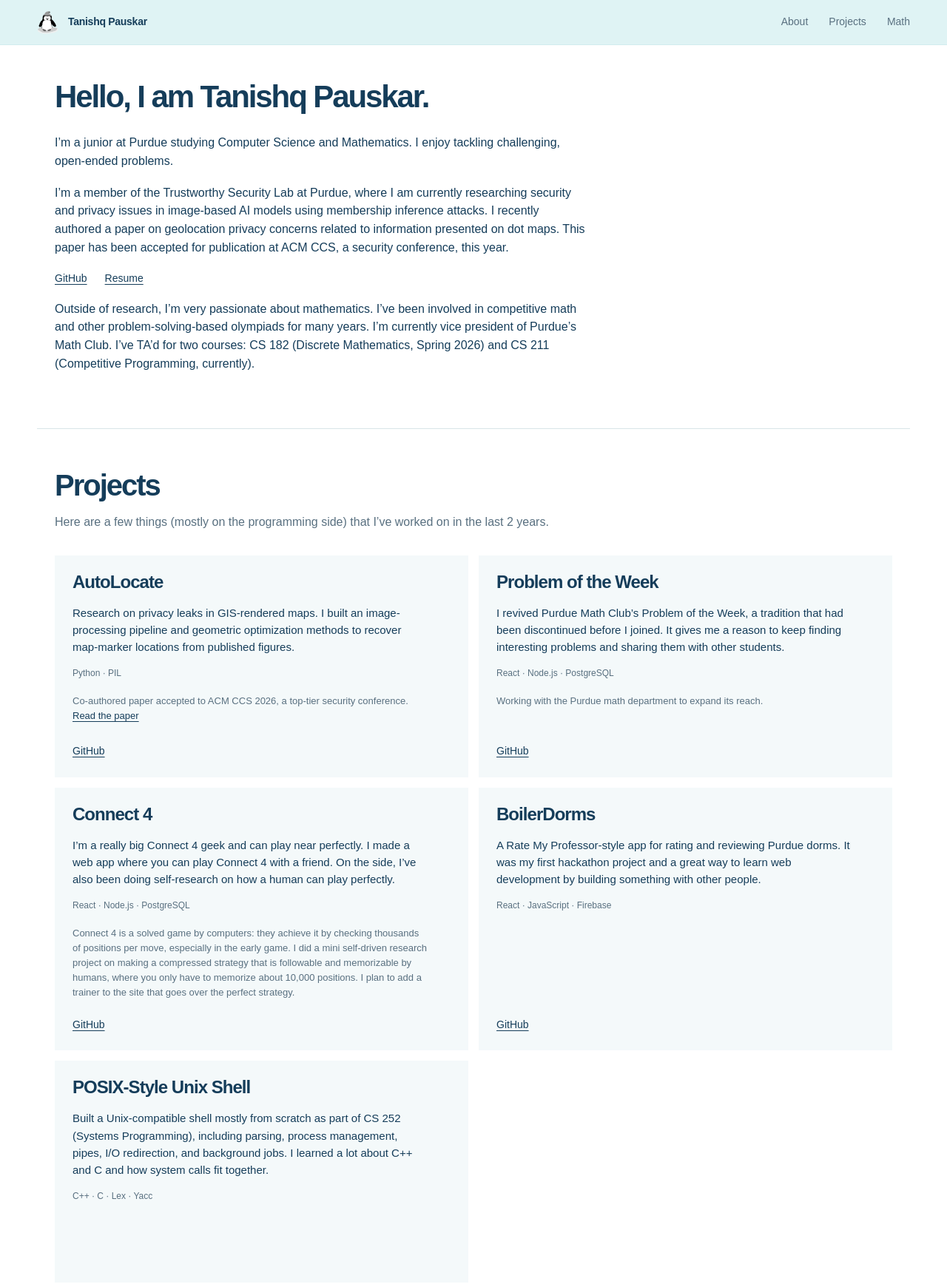
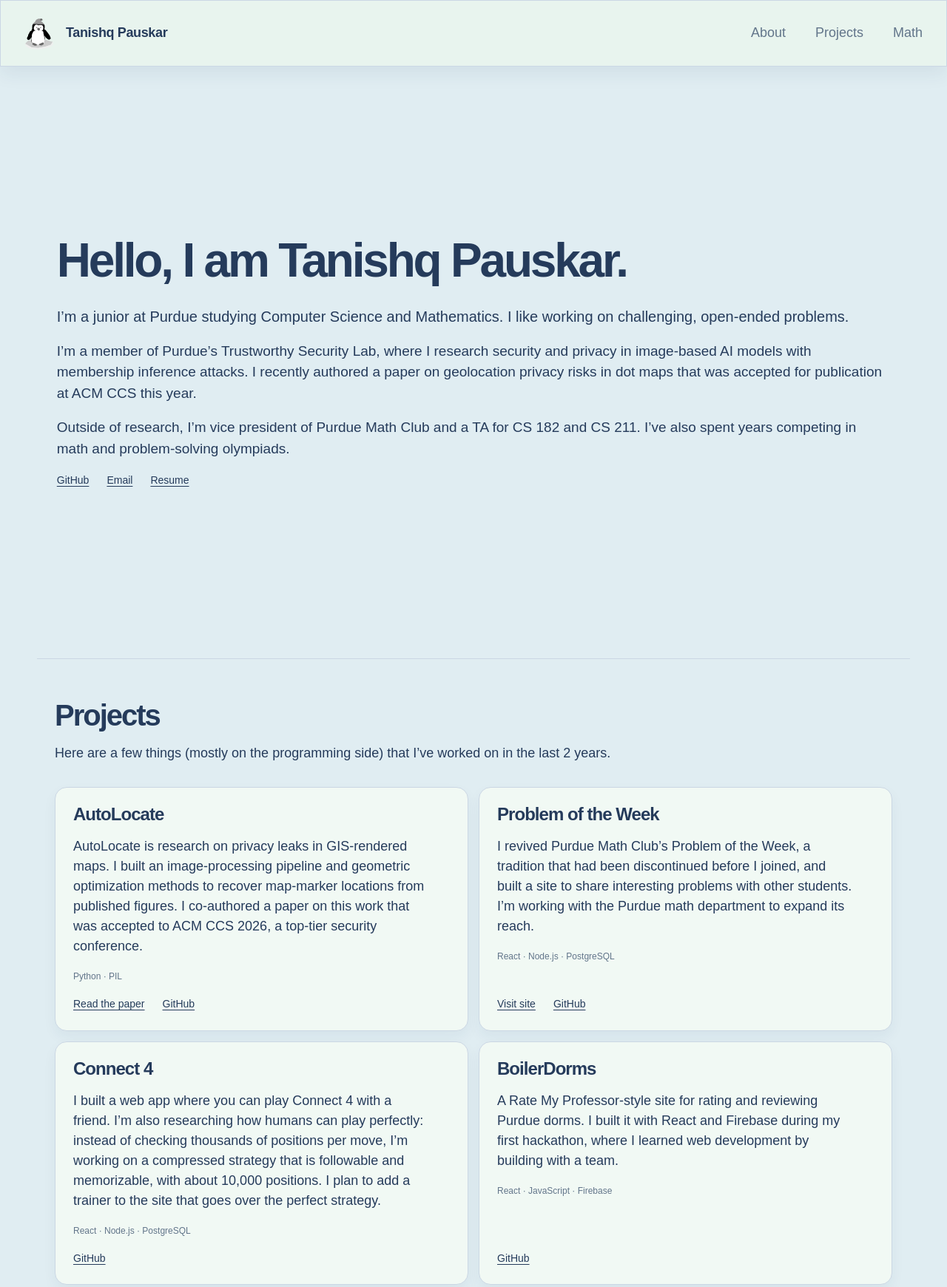
Before and after one commit to PuddlesPenguin/Personal-Website, a plain HTML site: page index.html in a window 1280 px wide. Shown: the top 1740 px of the page at 74% size. Drawn offline with Linux system fonts and the light colour scheme; a web font is replaced by a local one.

Commit message:
Refine portfolio content and visual styling

```diff
--- a/index.html
+++ b/index.html
@@ -4,7 +4,7 @@
     <meta charset="utf-8" />
     <meta name="viewport" content="width=device-width, initial-scale=1" />
     <meta name="description" content="Tanishq Pauskar — math, computer science, and hard problems." />
-    <title>Tanishq Pauskar — math & computer science</title>
+    <title>Tanishq Pauskar</title>
     <link rel="icon" href="Penguin.svg" type="image/svg+xml" />
     <link rel="preconnect" href="https://fonts.googleapis.com" />
     <link rel="preconnect" href="https://fonts.gstatic.com" crossorigin />
@@ -30,23 +30,26 @@
 
     <main>
       <section id="about" class="hero page-section">
-        <div class="hero-copy">
+        <div class="hero-card">
+          <div class="hero-copy">
             <h1>Hello, I am Tanishq Pauskar.</h1>
             <p class="intro">
-              I’m a junior at Purdue studying Computer Science and Mathematics. I enjoy tackling challenging, open-ended problems.
+              I’m a junior at Purdue studying Computer Science and Mathematics. I like working on challenging, open-ended problems.
             </p>
             <p class="about-detail">
-              I’m a member of the Trustworthy Security Lab at Purdue, where I am currently researching security and privacy issues in image-based AI models using membership inference attacks. I recently authored a paper on geolocation privacy concerns related to information presented on dot maps. This paper has been accepted for publication at ACM CCS, a security conference, this year.
+              I’m a member of Purdue’s Trustworthy Security Lab, where I research security and privacy in image-based AI models with membership inference attacks. I recently authored a paper on geolocation privacy risks in dot maps that was accepted for publication at ACM CCS this year.
             </p>
+            <div class="hero-follow-up">
+              <p class="about-detail">
+                Outside of research, I’m vice president of Purdue Math Club and a TA for CS 182 and CS 211. I’ve also spent years competing in math and problem-solving olympiads.
+              </p>
+            </div>
             <div class="link-row" aria-label="External links">
               <a class="text-link" href="https://github.com/PuddlesPenguin" target="_blank" rel="noreferrer">GitHub</a>
+              <a class="text-link" href="mailto:tppauskar@gmail.com">Email</a>
               <a class="text-link" href="Tanishq-Pauskar-Resume.pdf" target="_blank" rel="noreferrer">Resume</a>
             </div>
-        </div>
-        <div class="hero-follow-up">
-          <p class="about-detail">
-            Outside of research, I’m very passionate about mathematics. I’ve been involved in competitive math and other problem-solving-based olympiads for many years. I’m currently vice president of Purdue’s Math Club. I’ve TA’d for two courses: CS 182 (Discrete Mathematics, Spring 2026) and CS 211 (Competitive Programming, currently).
-          </p>
+          </div>
         </div>
       </section>
 
@@ -59,31 +62,34 @@
         <div class="project-grid">
           <article class="project-card project-card-featured">
             <h3>AutoLocate</h3>
-            <p>Research on privacy leaks in GIS-rendered maps. I built an image-processing pipeline and geometric optimization methods to recover map-marker locations from published figures.</p>
+            <p>AutoLocate is research on privacy leaks in GIS-rendered maps. I built an image-processing pipeline and geometric optimization methods to recover map-marker locations from published figures. I co-authored a paper on this work that was accepted to ACM CCS 2026, a top-tier security conference.</p>
             <p class="project-tools">Python · PIL</p>
-            <p class="project-note">Co-authored paper accepted to ACM CCS 2026, a top-tier security conference. <a class="inline-link" href="https://arxiv.org/abs/2609.07623" target="_blank" rel="noreferrer">Read the paper</a></p>
-            <a class="card-link" href="https://github.com/PuddlesPenguin/AutoLocate" target="_blank" rel="noreferrer">GitHub</a>
+            <div class="project-card-links">
+              <a class="card-link" href="https://arxiv.org/abs/2609.07623" target="_blank" rel="noreferrer">Read the paper</a>
+              <a class="card-link" href="https://github.com/PuddlesPenguin/AutoLocate" target="_blank" rel="noreferrer">GitHub</a>
+            </div>
           </article>
 
           <article class="project-card">
             <h3>Problem of the Week</h3>
-            <p>I revived Purdue Math Club’s Problem of the Week, a tradition that had been discontinued before I joined. It gives me a reason to keep finding interesting problems and sharing them with other students.</p>
+            <p>I revived Purdue Math Club’s Problem of the Week, a tradition that had been discontinued before I joined, and built a site to share interesting problems with other students. I’m working with the Purdue math department to expand its reach.</p>
             <p class="project-tools">React · Node.js · PostgreSQL</p>
-            <p class="project-note">Working with the Purdue math department to expand its reach.</p>
-            <a class="card-link" href="https://github.com/PuddlesPenguin/POTW" target="_blank" rel="noreferrer">GitHub</a>
+            <div class="project-card-links">
+              <a class="card-link" href="https://purdue-math-club-potw.onrender.com/" target="_blank" rel="noreferrer">Visit site</a>
+              <a class="card-link" href="https://github.com/PuddlesPenguin/POTW" target="_blank" rel="noreferrer">GitHub</a>
+            </div>
           </article>
 
           <article class="project-card">
             <h3>Connect 4</h3>
-            <p>I’m a really big Connect 4 geek and can play near perfectly. I made a web app where you can play Connect 4 with a friend. On the side, I’ve also been doing self-research on how a human can play perfectly.</p>
+            <p>I built a web app where you can play Connect 4 with a friend. I’m also researching how humans can play perfectly: instead of checking thousands of positions per move, I’m working on a compressed strategy that is followable and memorizable, with about 10,000 positions. I plan to add a trainer to the site that goes over the perfect strategy.</p>
             <p class="project-tools">React · Node.js · PostgreSQL</p>
-            <p class="project-note">Connect 4 is a solved game by computers: they achieve it by checking thousands of positions per move, especially in the early game. I did a mini self-driven research project on making a compressed strategy that is followable and memorizable by humans, where you only have to memorize about 10,000 positions. I plan to add a trainer to the site that goes over the perfect strategy.</p>
             <a class="card-link" href="https://github.com/PuddlesPenguin/Connect4com" target="_blank" rel="noreferrer">GitHub</a>
           </article>
 
           <article class="project-card">
             <h3>BoilerDorms</h3>
-            <p>A Rate My Professor-style app for rating and reviewing Purdue dorms. It was my first hackathon project and a great way to learn web development by building something with other people.</p>
+            <p>A Rate My Professor-style site for rating and reviewing Purdue dorms. I built it with React and Firebase during my first hackathon, where I learned web development by building with a team.</p>
             <p class="project-tools">React · JavaScript · Firebase</p>
             <a class="card-link" href="https://github.com/PuddlesPenguin/Hello-World-2024" target="_blank" rel="noreferrer">GitHub</a>
           </article>
@@ -108,20 +114,20 @@
             <div class="accomplishment-text">
               <p class="accomplishment-category">Math</p>
               <ul>
-                <li>Putnam: ranked 109th out of 4,000+ contestants</li>
-                <li>USAMO: national olympiad bronze medal</li>
-                <li>USAJMO: winner</li>
-                <li>AMC 12: perfect national math score</li>
-                <li>ARML: top 30 individual finish</li>
+                <li>Ranked 109th out of 4,000+ contestants on the 2024 Putnam</li>
+                <li>Earned a national olympiad bronze medal in the 2024 USAMO</li>
+                <li>Was awarded the USAJMO Winner award in 2022</li>
+                <li>Earned a perfect national score on the 2023 AMC 12</li>
+                <li>Finished in the top 30 individually at the 2024 ARML</li>
               </ul>
               <p class="accomplishment-category">Programming</p>
               <ul>
-                <li><a class="inline-link" href="https://codeforces.com/profile/puddles_penguin" target="_blank" rel="noreferrer">Codeforces</a>: 2079-rated Candidate Master, top 2.5% worldwide</li>
-                <li>ICPC Purdue: second-place team finish</li>
+                <li>Achieved a 2079 rating on <a class="inline-link" href="https://codeforces.com/profile/puddles_penguin" target="_blank" rel="noreferrer">Codeforces</a> as a Candidate Master, placing in the top 2.5% worldwide</li>
+                <li>Finished second as a team at ICPC Purdue</li>
               </ul>
               <p class="accomplishment-category">Physics</p>
               <ul>
-                <li>USAPhO: national physics olympiad bronze</li>
+                <li>Earned a national physics olympiad bronze medal in the 2023 USAPhO</li>
               </ul>
             </div>
           </div>
@@ -129,12 +135,10 @@
           <div class="setting-panel">
             <div class="panel-label">Problem setting</div>
             <p>I’ve written for many different competitions at the state and national levels. More recently, I’ve been getting into problem setting for competitive programming.</p>
+            <div class="problem-link">
+              <p>Here is a link to a few problems I’ve made in the past that I think are cool: <a class="inline-link" href="Tanishq-Pauskar-Problems.pdf" download="Tanishq-Pauskar-Problems.pdf">problems</a>.</p>
+            </div>
           </div>
-        </div>
-
-        <div class="problem-link">
-          <p>Problems that I’ve made in the past that I think are cool.</p>
-          <a class="text-link" href="Tanishq-Pauskar-Problems.pdf" download="Tanishq-Pauskar-Problems.pdf">Download the problems PDF</a>
         </div>
       </section>
     </main>
--- a/script.js
+++ b/script.js
@@ -7,6 +7,7 @@ const updateActiveNav = () => {
     return distance < closest.distance ? { id: section.id, distance } : closest;
   }, { id: "about", distance: Infinity });
   navLinks.forEach((link) => link.toggleAttribute("aria-current", link.getAttribute("href") === `#${current.id}`));
+  document.body.dataset.section = current.id;
 };
 
 window.addEventListener("scroll", updateActiveNav, { passive: true });
--- a/styles.css
+++ b/styles.css
@@ -1,22 +1,25 @@
 :root {
-  --ink: #153d5a;
-  --muted: #597080;
-  --line: #d8e5e8;
-  --paper: #ffffff;
-  --cyan: #dff3f4;
-  --blue-pale: #f4f9fa;
-  --orange: #f4a261;
+  --ink: #253b5b;
+  --muted: #62758a;
+  --line: #cbd7e4;
+  --paper: #fbfdff;
+  --canvas: #e0edf2;
+  --blue-pale: #eaf4f8;
+  --green-pale: #e8f4ee;
   --max: 1180px;
 }
 
 * { box-sizing: border-box; }
-html { scroll-behavior: smooth; }
+html { scroll-behavior: smooth; scroll-padding-top: 88px; }
 body {
   margin: 0;
+  min-height: 100vh;
+  padding: 0 16px 32px;
   color: var(--ink);
-  background: var(--paper);
+  background: var(--canvas);
+  transition: background-color .6s ease;
   font-family: "ABeeZee", Arial, sans-serif;
-  font-size: 16px;
+  font-size: 18px;
   line-height: 1.55;
   overflow-x: hidden;
 }
@@ -25,88 +28,115 @@ img, svg { max-width: 100%; }
 
 .site-header {
   align-items: center;
-  background: var(--cyan);
-  border-bottom: 1px solid #d1ecee;
+  background: var(--green-pale);
+  border: 1px solid var(--line);
+  border-radius: 0;
   display: flex;
   gap: 16px;
   justify-content: space-between;
-  left: 0;
-  padding: 14px max(24px, calc((100vw - var(--max)) / 2));
+  margin: 0 auto;
+  padding: 22px 32px;
   position: sticky;
-  right: 0;
   top: 0;
+  width: calc(100% + 32px);
+  margin-left: -16px;
+  margin-right: -16px;
   z-index: 10;
+  box-shadow: 0 10px 24px rgba(21, 61, 90, .07);
+  transition: background-color .6s ease;
 }
 .brand, .site-nav, .link-row, .card-link { align-items: center; display: flex; }
-.brand { font-size: 14px; font-weight: 600; gap: 10px; letter-spacing: -.02em; }
-.brand-mark { display: block; height: 32px; width: 32px; }
+.brand { font-size: 18px; font-weight: 600; gap: 12px; letter-spacing: -.02em; }
+.brand-mark { display: block; height: 44px; width: 44px; }
 .brand-mark img { display: block; height: 100%; object-fit: contain; width: 100%; }
-.site-nav { gap: 28px; font-size: 14px; }
+.site-nav { gap: 40px; font-size: 18px; }
 .site-nav a { color: var(--muted); transition: color .15s ease; }
 .site-nav a:hover, .site-nav a:focus-visible, .site-nav a[aria-current="true"] { color: var(--ink); }
 
-.page-section { margin: 0 auto; max-width: var(--max); padding: 56px 24px; scroll-margin-top: 55px; }
-.hero { min-height: auto; padding-bottom: 56px; padding-top: 48px; }
-.hero-follow-up { margin-top: 18px; }
+.page-section { margin: 0 auto; max-width: var(--max); min-height: calc(100vh - 88px); min-height: calc(100svh - 88px); padding: 56px 24px; scroll-margin-top: 88px; }
+main {
+  background: transparent;
+  border: 0;
+  box-shadow: none;
+  margin: 0 auto;
+  max-width: none;
+  width: 100%;
+}
+.hero { background: transparent; margin-left: calc(50% - 50vw); max-width: none; padding: 52px clamp(24px, 6vw, 96px); width: 100vw; }
+#about { align-items: center; display: flex; justify-content: center; min-height: 100vh; min-height: 100svh; }
+.hero-card { background: transparent; border: 0; border-radius: 0; box-shadow: none; margin: 0 auto; max-width: 1500px; padding: 0; position: relative; width: 100%; z-index: 1; }
+.hero-copy { margin: 0 auto; max-width: 1500px; width: 100%; }
+.hero-follow-up { margin-top: 14px; }
 .eyebrow, .card-topline {
   color: var(--muted);
   font-family: inherit;
   font-size: 12px;
   letter-spacing: 0;
 }
-.panel-label { color: var(--ink); font-size: 18px; font-weight: 600; margin-bottom: 18px; }
+.panel-label { color: var(--ink); font-size: 20px; font-weight: 600; margin-bottom: 18px; }
 .eyebrow { margin: 0 0 12px; }
 h1, h2, h3, p { margin-top: 0; }
-h1 { color: var(--ink); font-size: clamp(28px, 4vw, 42px); font-weight: 600; letter-spacing: -.05em; line-height: 1.05; margin: 0; max-width: 800px; }
-.intro { font-size: 16px; line-height: 1.55; margin: 28px 0 18px; max-width: 720px; }
-.about-detail { font-size: 16px; line-height: 1.55; margin: 0 0 18px; max-width: 720px; }
+h1 { color: var(--ink); font-size: clamp(40px, 5.5vw, 64px); font-weight: 600; letter-spacing: -.05em; line-height: 1.05; margin: 0; }
+.intro { font-size: 20px; line-height: 1.5; margin: 26px 0 18px; }
+.about-detail { font-size: 19px; line-height: 1.5; margin: 0 0 18px; }
 .link-row { flex-wrap: wrap; gap: 24px; }
 .text-link, .card-link, .contest-links a { color: var(--ink); font-size: 14px; font-weight: 400; text-decoration: underline; text-underline-offset: 3px; }
 
 .section-block { border-top: 1px solid var(--line); }
+#projects { background: transparent; }
 .section-heading { margin-bottom: 32px; }
 h2 { font-size: clamp(32px, 4vw, 40px); letter-spacing: -.05em; line-height: 1; margin-bottom: 0; }
-.section-lede { color: var(--muted); line-height: 1.55; margin: 18px 0 0; max-width: 720px; }
+.section-lede { color: var(--ink); font-size: 18px; line-height: 1.5; margin: 18px 0 0; max-width: none; }
 .project-grid { display: grid; gap: 14px; grid-template-columns: repeat(2, minmax(0, 1fr)); }
-.project-card, .project-card-featured { background: var(--blue-pale); display: flex; flex-direction: column; min-height: 300px; padding: 24px; }
+.project-card, .project-card-featured { background: #f1f9f4; border: 1px solid var(--line); border-radius: 16px; box-shadow: 0 8px 18px rgba(21, 61, 90, .05); display: flex; flex-direction: column; min-height: 300px; padding: 24px; }
 .project-card h3 { font-size: 24px; letter-spacing: -.04em; line-height: 1; margin: 0 0 18px; }
-.project-card p { color: var(--ink); font-size: 15px; line-height: 1.55; max-width: 480px; }
+.project-card p { color: var(--ink); font-size: 18px; line-height: 1.5; max-width: 480px; }
 .project-card .project-tools { color: var(--muted); font-size: 12px; margin-bottom: 18px; }
-.project-card .project-note { color: var(--muted); font-size: 13px; margin-bottom: 22px; }
 .card-link { align-self: flex-start; margin-top: auto; }
+.project-card-links { align-items: center; display: flex; gap: 24px; margin-top: auto; }
+.project-card-links .card-link { margin-top: 0; }
 
-.math-section { padding-bottom: 140px; }
-.math-layout { margin-bottom: 48px; }
-.awards-panel, .setting-panel { padding: 0; }
-.setting-panel { margin-top: 48px; }
+.math-section { background: transparent; padding-bottom: 140px; }
+.math-layout { display: grid; gap: 24px; grid-template-columns: 1fr; margin-bottom: 48px; }
+.awards-panel, .setting-panel { background: #f3f9fc; border: 1px solid var(--line); border-radius: 16px; box-shadow: 0 8px 18px rgba(21, 61, 90, .04); padding: 24px; }
+.setting-panel { margin-top: 0; }
 .accomplishment-text { margin-top: 20px; }
-.accomplishment-category { color: var(--ink); font-size: 14px; margin: 20px 0 6px; }
+.accomplishment-category { color: var(--ink); font-size: 18px; margin: 20px 0 6px; }
 .accomplishment-category:first-child { margin-top: 0; }
-.accomplishment-text ul { color: var(--muted); font-size: 14px; margin: 0 0 18px; padding-left: 20px; }
+.accomplishment-text ul { color: var(--ink); font-size: 18px; line-height: 1.5; margin: 0 0 18px; padding-left: 20px; }
 .accomplishment-text li { margin-bottom: 6px; }
 .inline-link { color: var(--ink); text-decoration: underline; text-underline-offset: 3px; }
-.setting-panel p { font-size: 16px; line-height: 1.55; margin: 24px 0 40px; max-width: 460px; }
+.setting-panel p { color: var(--ink); font-size: 18px; line-height: 1.5; margin: 24px 0 40px; max-width: none; }
+.problem-link p { margin-bottom: 0; }
 
 @media (max-width: 760px) {
-  .site-header { padding: 12px 18px; }
+  body { padding: 0 8px 20px; }
+  .site-header { margin-left: -8px; margin-right: -8px; padding: 16px 18px; top: 0; width: calc(100% + 16px); }
   .site-nav { gap: 15px; }
-  .page-section { padding: 64px 18px; }
-  .hero { align-items: start; display: block; min-height: auto; padding-bottom: 72px; padding-top: 48px; }
-  .intro { font-size: 17px; margin-top: 32px; }
+  .page-section { min-height: calc(100vh - 72px); min-height: calc(100svh - 72px); padding: 64px 18px; scroll-margin-top: 72px; }
+  .hero { align-items: start; display: flex; padding-bottom: 40px; padding-top: 40px; }
+  #about { align-items: flex-start; }
+  .hero-card { padding: 0; }
+  .intro { font-size: 18px; margin-top: 24px; }
   .section-heading { margin-bottom: 32px; }
-  .section-lede { margin-top: 20px; max-width: 620px; }
+  .section-lede { margin-top: 20px; max-width: none; }
   .project-grid, .math-layout { grid-template-columns: 1fr; }
   .project-card { min-height: 300px; }
   .awards-panel, .setting-panel { padding: 20px; }
-  .setting-panel p { font-size: 19px; margin: 24px 0 35px; }
+  .setting-panel p { font-size: 18px; margin: 24px 0 35px; }
 }
 
+body[data-section="projects"] { background-color: var(--green-pale); }
+body[data-section="math"] { background-color: var(--canvas); }
+body[data-section="projects"] .site-header { background: var(--blue-pale); }
+body[data-section="math"] .site-header { background: var(--green-pale); }
+
 @media (max-width: 900px) {
-  .section-lede { margin-top: 20px; max-width: 620px; }
+  .section-lede { margin-top: 20px; max-width: none; }
   .project-grid, .math-layout { grid-template-columns: 1fr; }
   .project-card { min-height: 0; }
   .project-card h3 { margin-top: 0; }
-  .math-layout { gap: 44px; margin-bottom: 48px; }
+  .math-layout { gap: 24px; margin-bottom: 48px; }
 }
 
 @media (max-width: 500px) {
```
